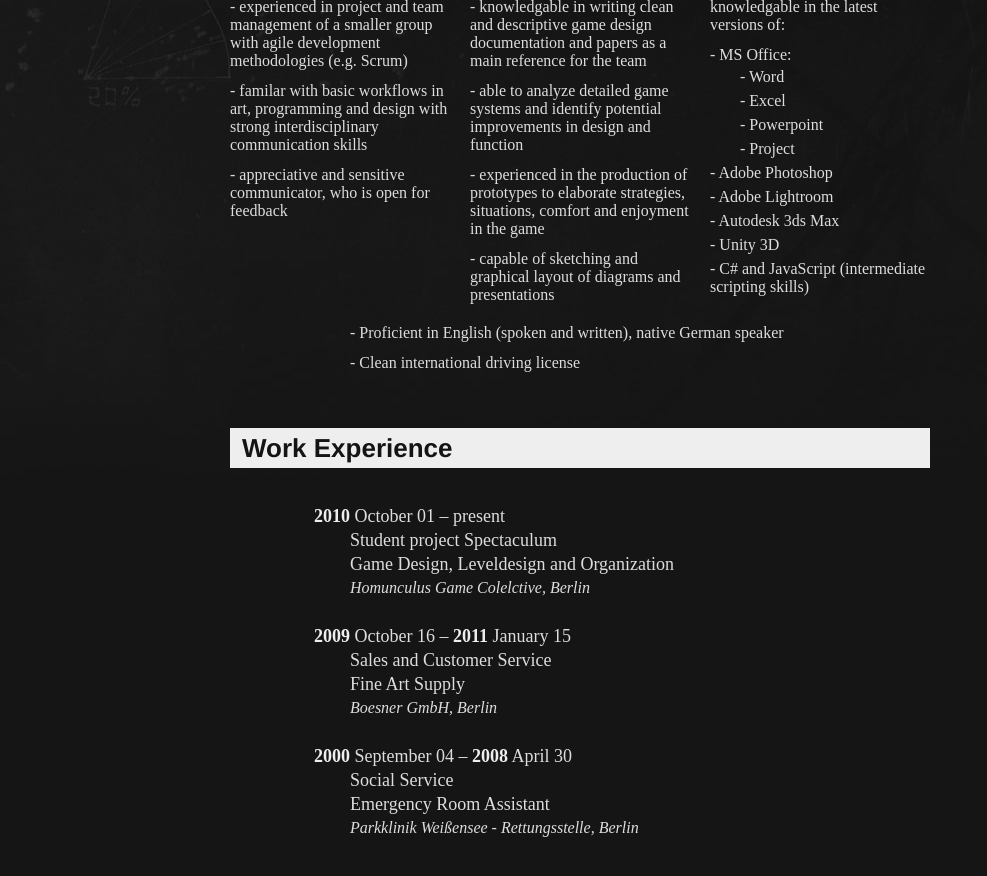
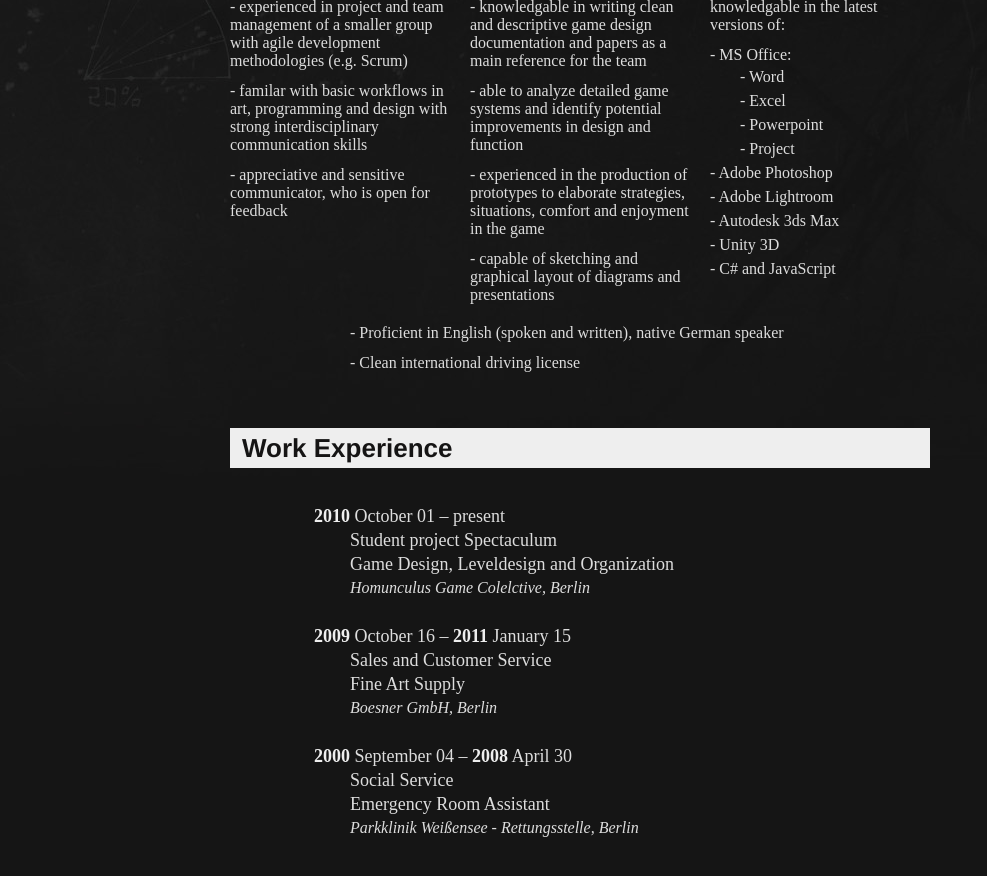
Before and after one commit to zapp/zapp.github.com, a Jekyll site: the page built from _posts/2011-10-13-documents.html, in a window 1280 px wide and 900 px high, scrolled down 1148 px. Shown: the top 876 px of the window, without its empty margins (0-987 px from the left). Built offline with Jekyll 4.4.1, drawn with Linux system fonts in a browser that asks for light colours; nearby versions of some CDN libraries.

Commit message:
document changes

```diff
--- a/_posts/2011-10-13-documents.html
+++ b/_posts/2011-10-13-documents.html
@@ -181,7 +181,7 @@ banner_url:  /img/banner/documents.png
       <li>Adobe Lightroom</li>
       <li>Autodesk 3ds Max</li>
       <li>Unity 3D</li>
-      <li>C# and JavaScript (intermediate scripting skills)</li>
+      <li>C# and JavaScript</li>
     </ul>
   </section>
 
```
Also changed, not shown: 1 other file.
